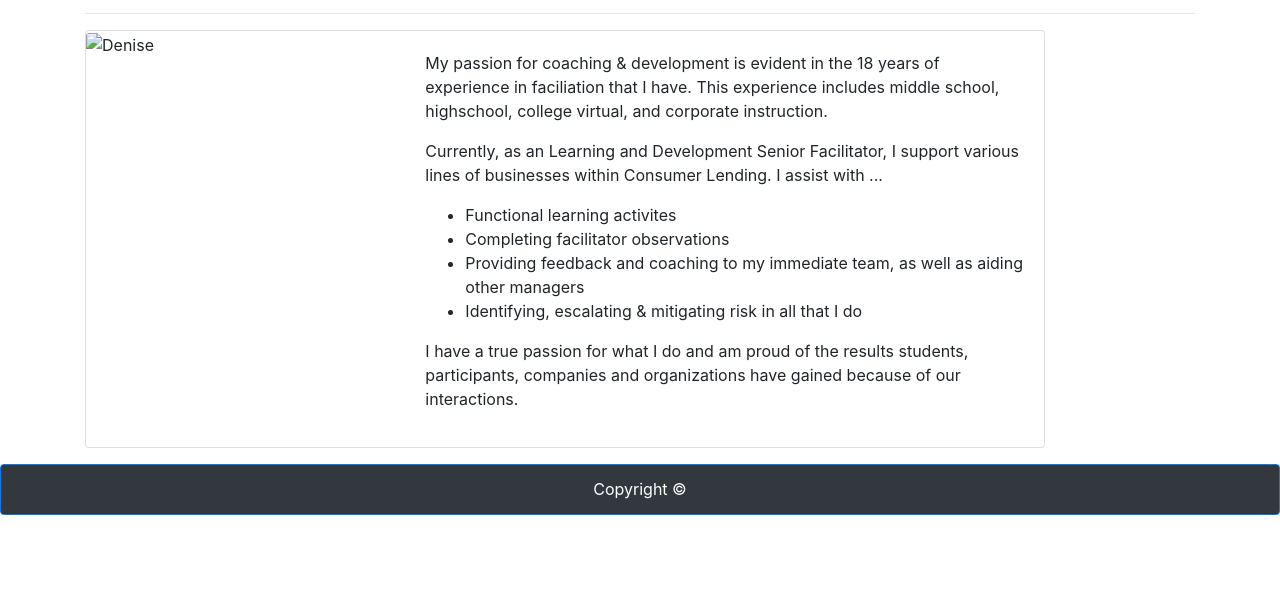
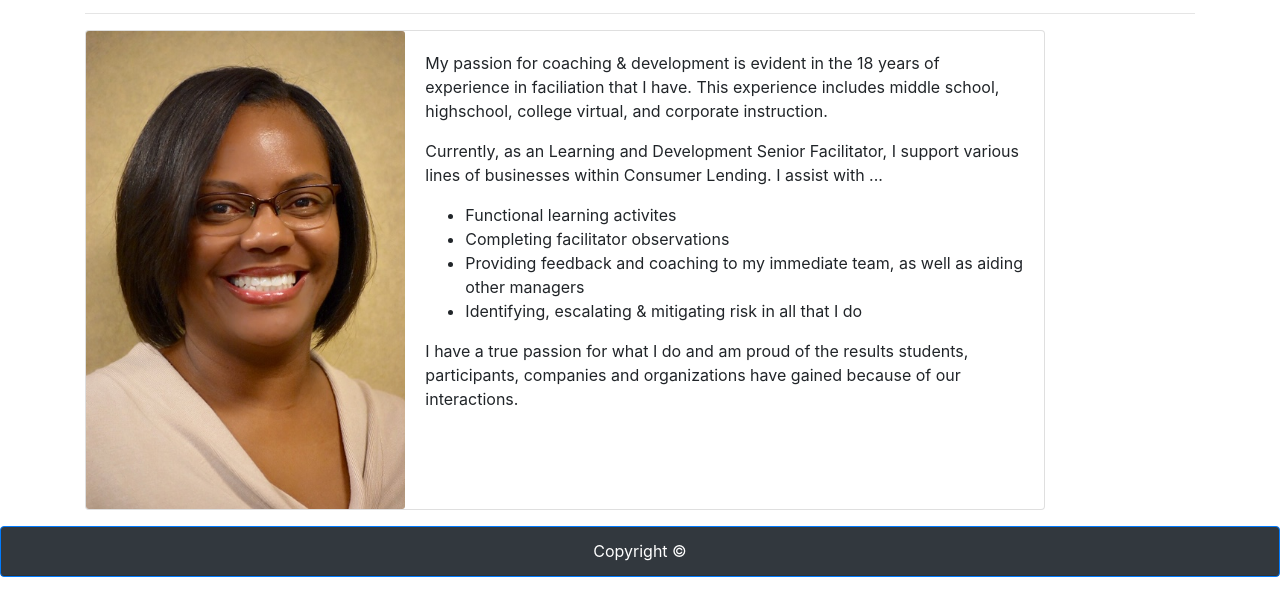
Before and after one commit to demiddleton/Bootstrap-Portfolio, a plain HTML site: page index.html in a window 1280 px wide. Shown: the part 118-734 px from the top of the page. Drawn offline with nearby package versions, Linux system fonts and the light colour scheme.

Commit message:
corrected image file name

```diff
--- a/index.html
+++ b/index.html
@@ -57,7 +57,7 @@
         <div class="card mb-3" style="max-width: 960px;">
             <div class="row no-gutters">
                 <div class="col-md-4">
-                    <img src="./assets/images/Denise.JPG." class="card-img" alt="Denise">
+                    <img src="./assets/images/Denise.JPG" class="card-img" alt="Denise">
                 </div>
                 <div class="col-md-8">
                     <div class="card-body">
```
